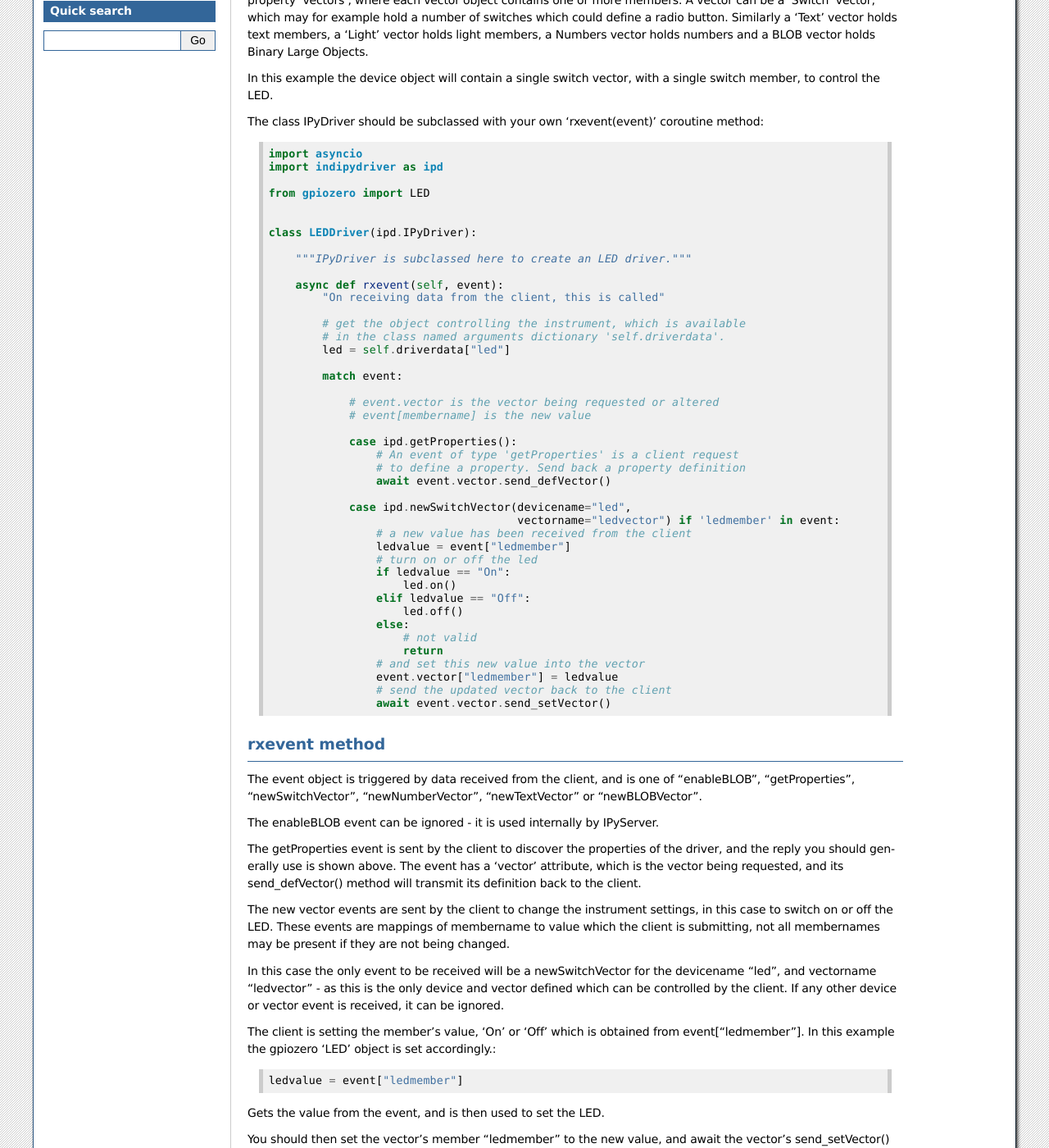
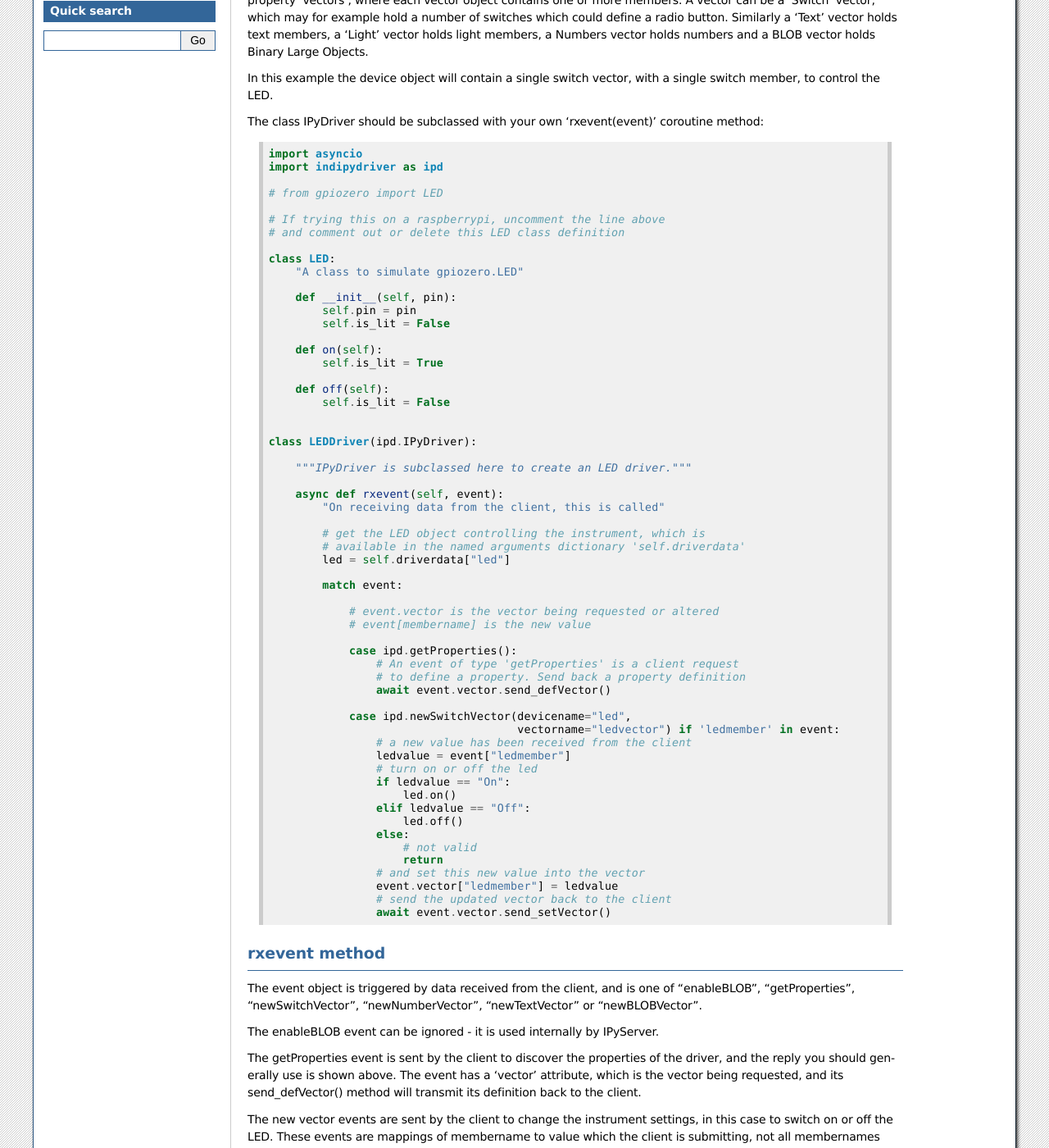
Before and after one commit to bernie-skipole/indipydriver, a Sphinx documentation site: the page built from docs/source/usage/summary.rst, in a window 1280 px wide and 1400 px high, scrolled down 415 px. Shown: the whole window at 82% size. Built offline with Sphinx 7.4.7, drawn with Linux system fonts in a browser that asks for light colours; some of the changed text lies outside the part shown.

Commit message:
Documentation changed led drivers to perm wo

```diff
--- a/docs/source/usage/summary.rst
+++ b/docs/source/usage/summary.rst
@@ -23,7 +23,23 @@ The class IPyDriver should be subclassed with your own 'rxevent(event)' coroutin
     import asyncio
     import indipydriver as ipd
 
-    from gpiozero import LED
+    # from gpiozero import LED
+
+    # If trying this on a raspberrypi, uncomment the line above
+    # and comment out or delete this LED class definition
+
+    class LED:
+        "A class to simulate gpiozero.LED"
+
+        def __init__(self, pin):
+            self.pin = pin
+            self.is_lit = False
+
+        def on(self):
+            self.is_lit = True
+
+        def off(self):
+            self.is_lit = False
 
 
     class LEDDriver(ipd.IPyDriver):
@@ -33,8 +49,8 @@ The class IPyDriver should be subclassed with your own 'rxevent(event)' coroutin
         async def rxevent(self, event):
             "On receiving data from the client, this is called"
 
-            # get the object controlling the instrument, which is available
-            # in the class named arguments dictionary 'self.driverdata'.
+            # get the LED object controlling the instrument, which is
+            # available in the named arguments dictionary 'self.driverdata'
             led = self.driverdata["led"]
 
             match event:
@@ -79,11 +95,11 @@ The new vector events are sent by the client to change the instrument settings,
 
 In this case the only event to be received will be a newSwitchVector for the devicename "led", and vectorname "ledvector" - as this is the only device and vector defined which can be controlled by the client. If any other device or vector event is received, it can be ignored.
 
-The client is setting the member's value, 'On' or 'Off' which is obtained from event["ledmember"]. In this example the gpiozero 'LED' object is set accordingly.::
+The client is setting the member's value, 'On' or 'Off' which is obtained from event["ledmember"].::
 
     ledvalue = event["ledmember"]
 
-Gets the value from the event, and is then used to set the LED.
+Gets the value from the event, which is then used to set the LED.
 
 You should then set the vector's member "ledmember" to the new value, and await the vector's send_setVector() method, which sends it to the client, confirming that the led has changed state.
 
```
Also changed, not shown: other parts of docs/source/usage/summary.rst (+4 -4 lines).
